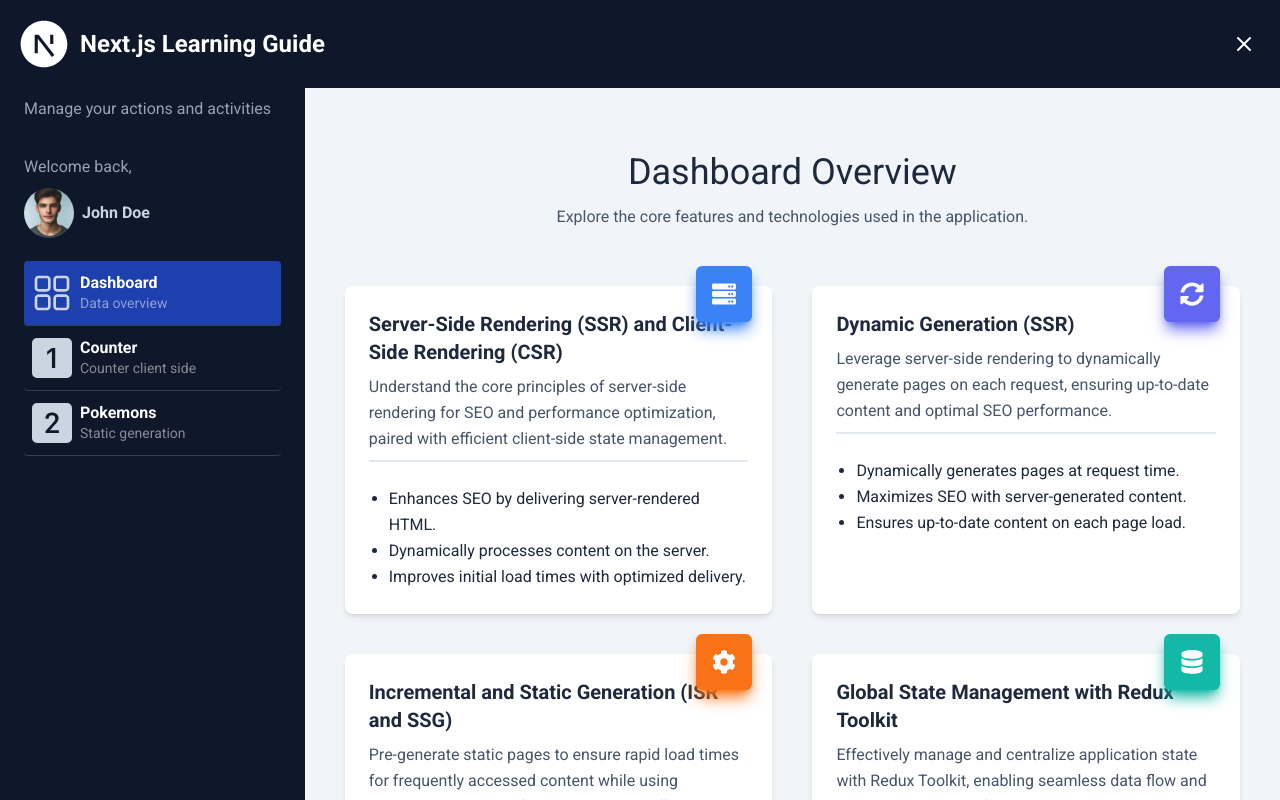
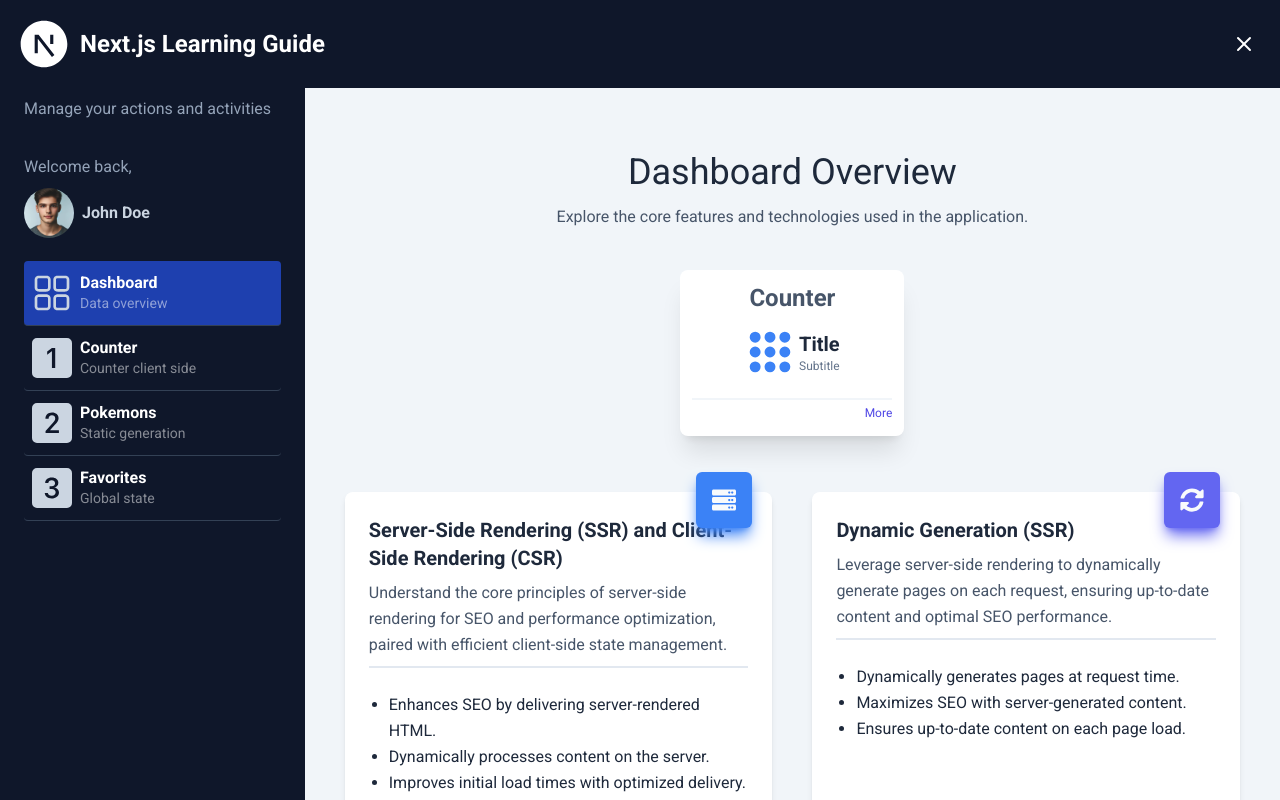
Before and after one commit to daniel-pompa/next-learning-guide, a Next.js app: page /dashboard/main in a window 1280 px wide. Both pictures are taken after a click on the button "Open Sidebar". Built offline with nearby package versions, Linux system fonts and the light colour scheme.

Commit message:
feat: update pages and add favorites section
- Updated metadata and layout for the Dashboard page.
- Added `SimpleWidget` to the dashboard for enhanced UI.
- Modified `Sidebar` to include a new Favorites link.

```diff
--- /dev/null
+++ b/src/app/dashboard/favorites/page.tsx
@@ -0,0 +1,19 @@
+import { Metadata } from 'next';
+import { PokemonGrid } from '@/pokemons';
+
+export const metadata: Metadata = {
+  title: 'Favorites',
+  description:
+    'Browse a collection of favorite Pokémon fetched from the PokeAPI, featuring essential information about each Pokémon.',
+};
+
+export default async function Pokemons() {
+  return (
+    <div className='container-page'>
+      <h1>
+        Pokémon Favorites
+      </h1>
+      <PokemonGrid pokemons={[]} />
+    </div>
+  );
+}
--- a/src/app/dashboard/main/page.tsx
+++ b/src/app/dashboard/main/page.tsx
@@ -1,19 +1,24 @@
+import { SimpleWidget } from '@/components';
 import { Metadata } from 'next';
 import { FaCog, FaDatabase, FaServer, FaSyncAlt } from 'react-icons/fa';
 
 export const metadata: Metadata = {
-  title: 'Home',
+  title: 'Dashboard',
   description:
-    'The main page of the website, providing an introduction and detailed content on various topics.',
+    'The Admin Dashboard provides an overview of key features and technologies used in the application, including server-side rendering, dynamic generation, static page optimization, and global state management with Redux Toolkit. Explore the core components designed to enhance performance, scalability, and maintainability.',
 };
 
-export default function Home() {
+export default function Dashboard() {
   return (
     <div className='container-page'>
       <h1>Dashboard Overview</h1>
       <p className='text-slate-600 text-center -mt-5'>
         Explore the core features and technologies used in the application.
       </p>
+      {/* Widgets */}
+      <div className='flex flex-wrap items-center justify-center mt-10'>
+        <SimpleWidget />
+      </div>
       {/* Dashboard Grid */}
       <div className='grid grid-cols-1 md:grid-cols-2 gap-10 mt-14 leading-relaxed'>
         {/* Card 1: Server-Side and Client-Side Rendering */}
--- a/src/components/Sidebar.tsx
+++ b/src/components/Sidebar.tsx
@@ -1,7 +1,7 @@
 import Link from 'next/link';
 import Image from 'next/image';
 import { RxDashboard } from 'react-icons/rx';
-import { Bs1SquareFill, Bs2SquareFill } from 'react-icons/bs';
+import { Bs1SquareFill, Bs2SquareFill, Bs3SquareFill } from 'react-icons/bs';
 import { SidebarMenuItem } from '.';
 
 const menuItems = [
@@ -22,6 +22,12 @@
     icon: <Bs2SquareFill size={40} />,
     title: 'Pokemons',
     subtitle: 'Static generation',
+  },
+  {
+    path: '/dashboard/favorites',
+    icon: <Bs3SquareFill size={40} />,
+    title: 'Favorites',
+    subtitle: 'Global state',
   },
 ];
 
--- /dev/null
+++ b/src/components/SimpleWidget.tsx
@@ -0,0 +1,30 @@
+import { IoApps } from 'react-icons/io5';
+
+export const SimpleWidget = () => {
+  return (
+    <div className='bg-white shadow-xl p-3 sm:min-w-[25%] min-w-full rounded-lg border-1 border-slate-50 mx-2'>
+      <div className='flex flex-col'>
+        <div>
+          <h2 className='font-bold text-slate-600 text-center'>Counter</h2>
+        </div>
+        <div>
+          <div className='flex flex-row items-center justify-center space-x-1'>
+            <div id='icon'>
+              <IoApps size={50} className='text-blue-500' />
+            </div>
+            <div id='temp' className='text-center mt-4'>
+              <h3>Title</h3>
+              <p className='text-xs text-slate-500'>Subtitle</p>
+            </div>
+          </div>
+        </div>
+
+        <div className='w-full place-items-end text-right border-t-2 border-slate-100 mt-2'>
+          <a href='#' className='text-indigo-600 text-xs font-medium'>
+            More
+          </a>
+        </div>
+      </div>
+    </div>
+  );
+};
--- a/src/components/index.ts
+++ b/src/components/index.ts
@@ -1,3 +1,4 @@
 export { Header } from './Header';
 export { Sidebar } from './Sidebar';
 export { SidebarMenuItem } from './SidebarMenuItem';
+export { SimpleWidget } from './SimpleWidget';
```
